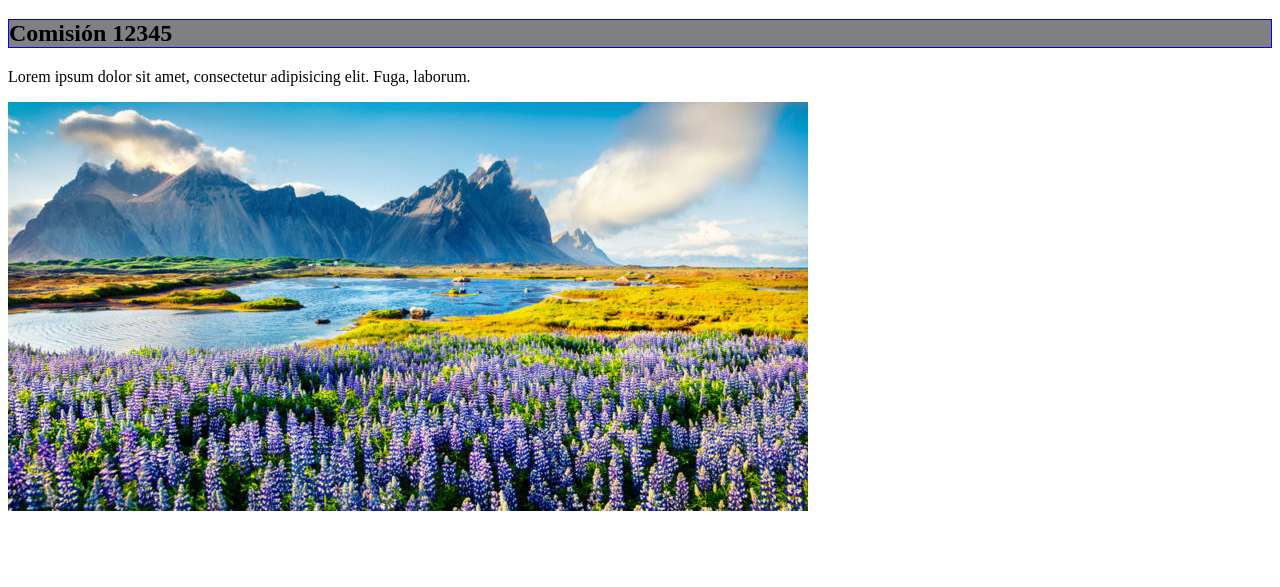
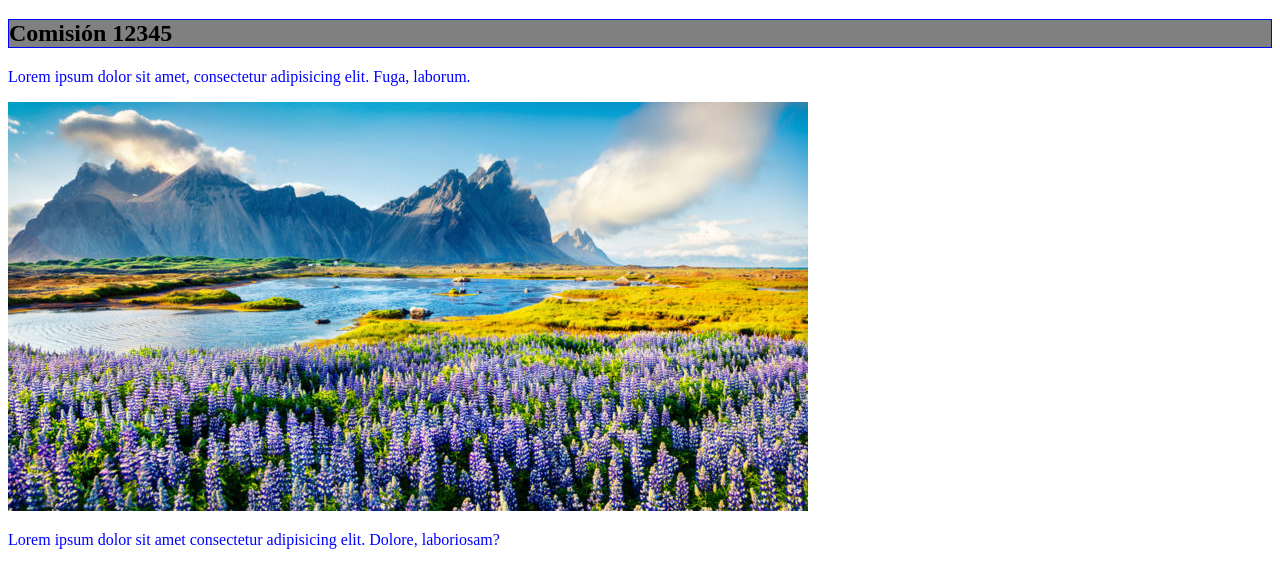
Before and after one commit to JuanPabloNardone/comision123456, a plain HTML site: page index.html in a window 1280 px wide. Shown: the part 81-668 px from the top of the page. Drawn offline with Linux system fonts and the light colour scheme.

Commit message:
Cambios hechos para la nueva rama

```diff
--- a/css/estilos.css
+++ b/css/estilos.css
@@ -8,3 +8,4 @@ h2{
     border: 1px solid blue;
     background-color: gray;
 }
+p{color:blue;}
--- a/index.html
+++ b/index.html
@@ -12,5 +12,6 @@
     <h2>Comisión 12345</h2>
     <p>Lorem ipsum dolor sit amet, consectetur adipisicing elit. Fuga, laborum.</p>
     <img src="img/paisaje-e1549600034372.jpg" alt="paisaje">
+    <p>Lorem ipsum dolor sit amet consectetur adipisicing elit. Dolore, laboriosam?</p>
 </body>
 </html>
```
